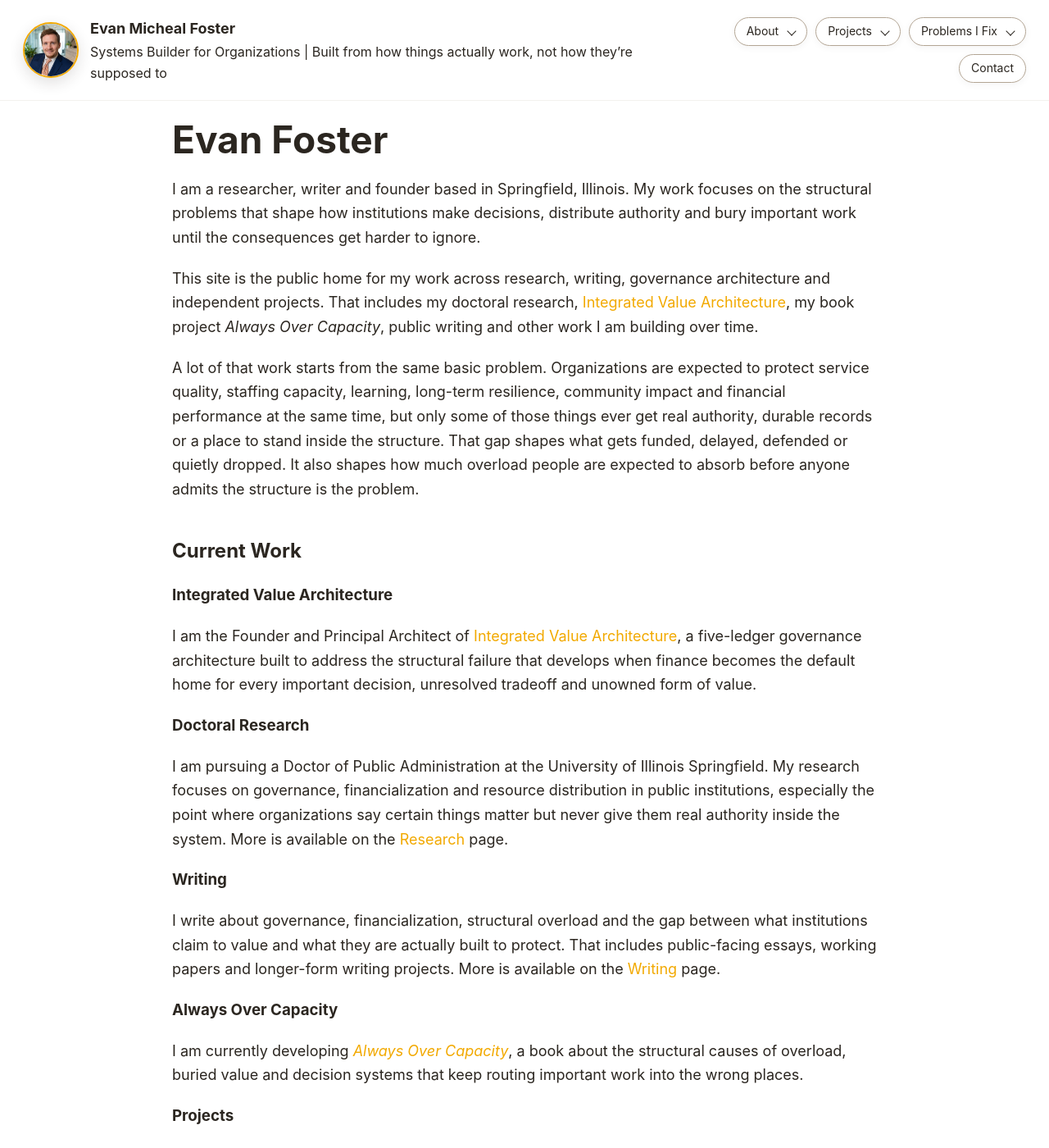
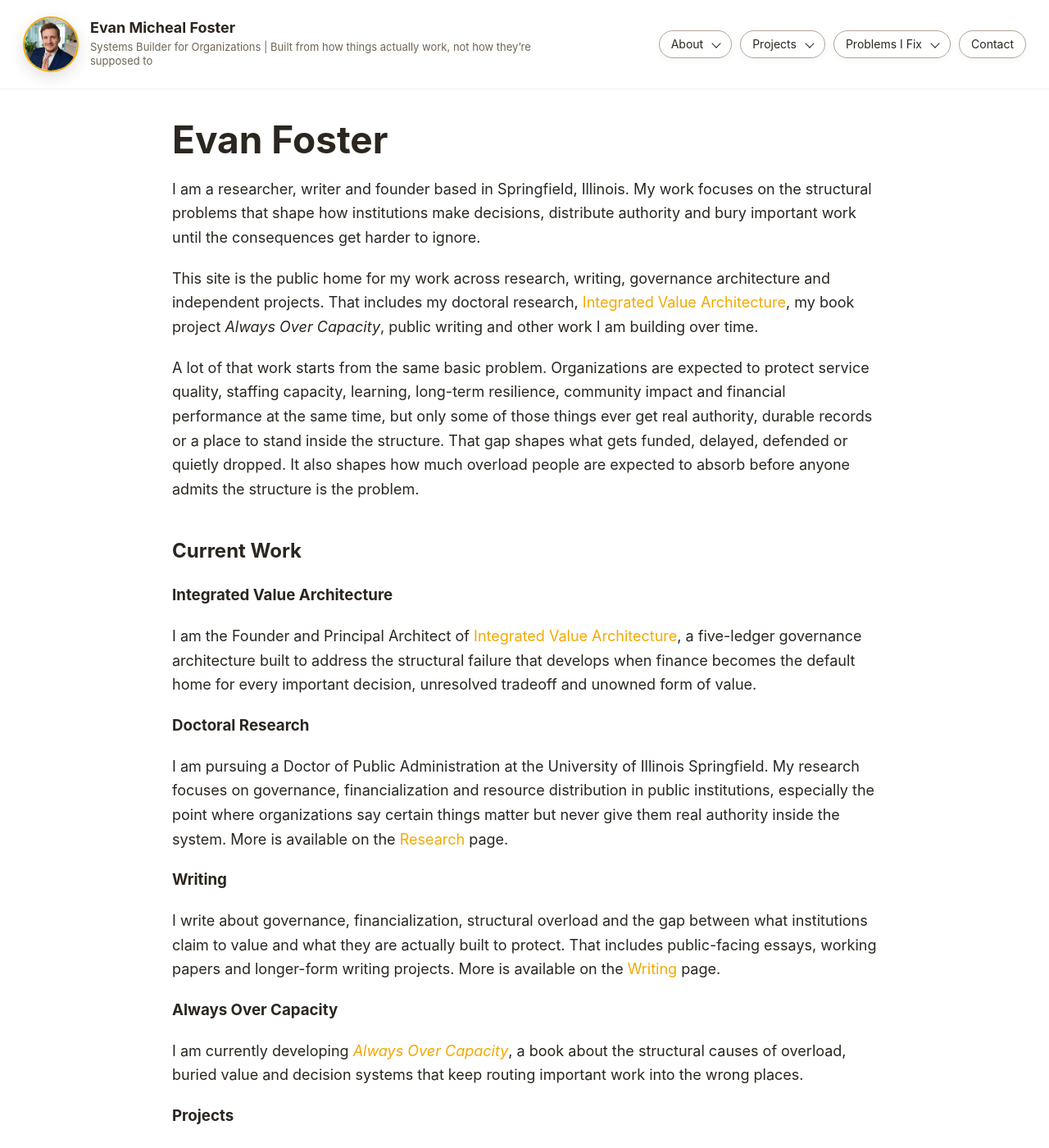
Before and after one commit to efost7873/evanmichealfoster.com, a Jekyll site: the page built from index.md, in a window 1280 px wide and 1400 px high. Shown: the whole window at 82% size. Built offline with Jekyll 4.4.1, drawn with Linux system fonts in a browser that asks for light colours.

Commit message:
Update style.css

```diff
--- a/css/style.css
+++ b/css/style.css
@@ -39,10 +39,12 @@ Brand block (photo + name)
 display:flex;
 align-items:center;
 gap:14px;
+min-width:0;
 }
 
 .site-photo-link{
 display:inline-flex;
+flex-shrink:0;
 }
 
 .site-photo{
@@ -58,6 +60,7 @@ box-shadow:0 6px 18px rgba(43,38,32,0.14);
 .site-identity{
 display:flex;
 flex-direction:column;
+min-width:0;
 }
 
 .site-name{
@@ -65,16 +68,19 @@ font-size:18px;
 font-weight:700;
 color:#2B2620;
 text-decoration:none;
+line-height:1.15;
 }
 
 .site-name:hover{
 color:#F2A900;
 }
 
-.site-location{
+.site-tagline{
 font-size:13px;
-color:#B3A594;
-margin-top:2px;
+color:#6f6457;
+margin-top:4px;
+line-height:1.35;
+max-width:560px;
 }
 
 
@@ -88,6 +94,7 @@ gap:10px;
 flex-wrap:wrap;
 justify-content:flex-end;
 align-items:center;
+margin-left:24px;
 }
 
 .nav-button{
@@ -181,6 +188,10 @@ display:flex;
 flex-direction:column;
 gap:4px;
 z-index:1200;
+}
+
+.nav-dropdown-menu-compact{
+min-width:220px;
 }
 
 .nav-dropdown-menu a{
@@ -394,7 +405,7 @@ font-size:13px;
 RESPONSIVE
 ======================================================= */
 
-@media (max-width:900px){
+@media (max-width:980px){
 
 .site-header{
 flex-direction:column;
@@ -403,8 +414,17 @@ gap:16px;
 padding:20px 22px;
 }
 
+.site-brand{
+width:100%;
+}
+
+.site-tagline{
+max-width:none;
+}
+
 .floating-nav{
 justify-content:flex-start;
+margin-left:0;
 }
 
 .nav-dropdown-menu{
@@ -447,8 +467,9 @@ height:56px;
 font-size:16px;
 }
 
-.site-location{
+.site-tagline{
 font-size:12px;
+line-height:1.35;
 }
 
 .nav-button{
@@ -478,7 +499,7 @@ box-shadow:0 8px 24px rgba(43,38,32,0.08);
 }
 
 .content{
-margin:220px auto 50px auto;
+margin:235px auto 50px auto;
 padding:0 18px;
 }
 
```
